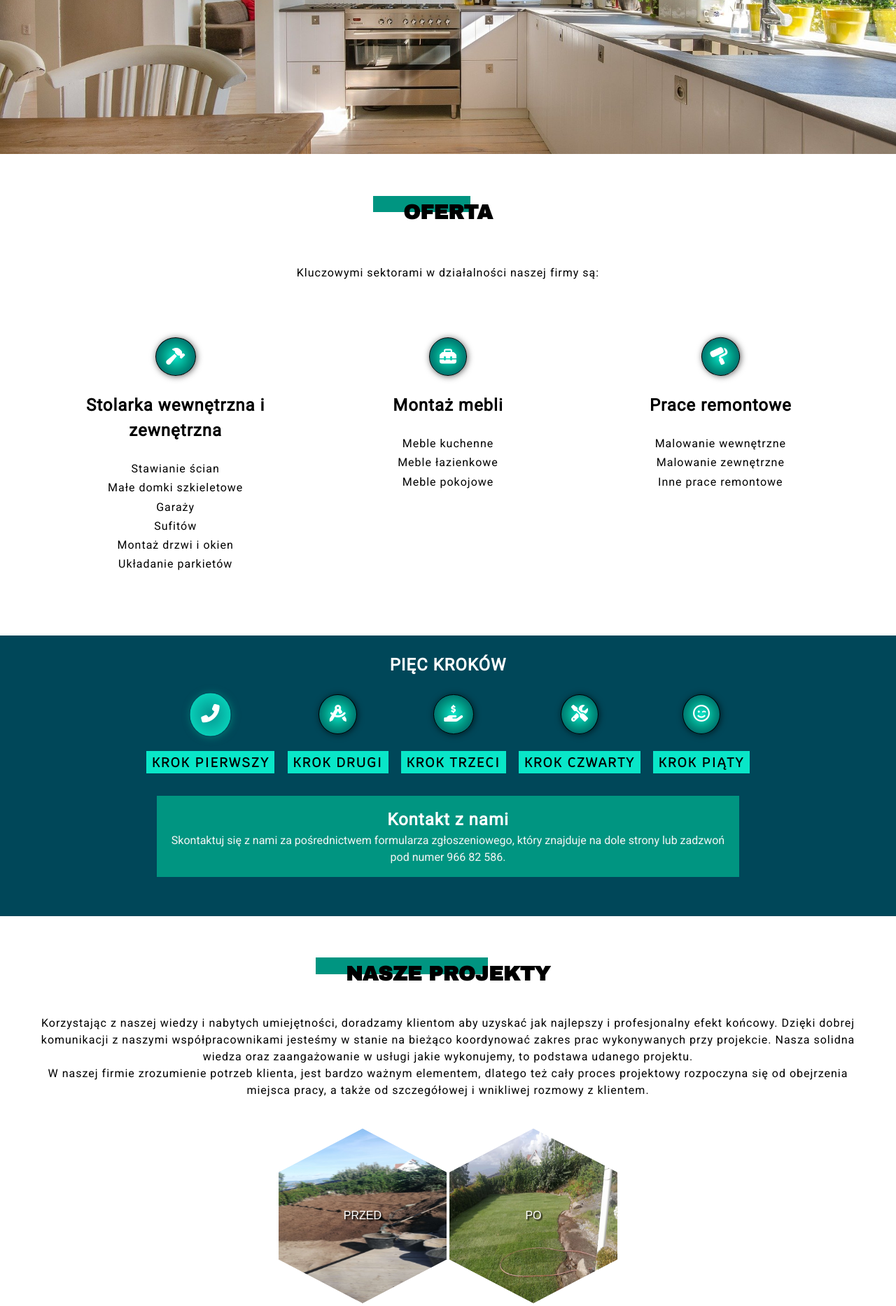
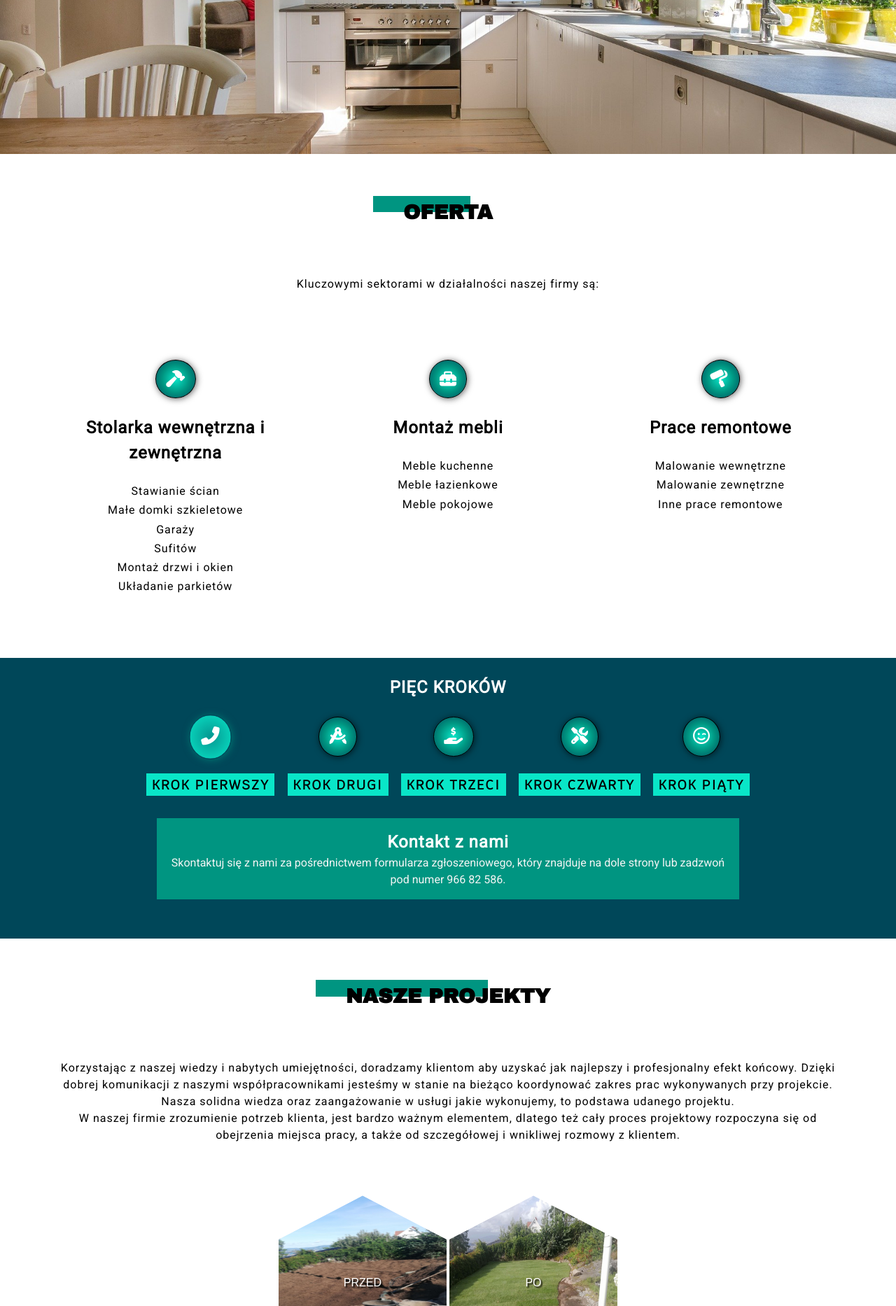
Before and after one commit to R3M3KPOL/PROFF, a PHP site: page / in a window 1280 px wide. Shown: the part 1800-3666 px from the top of the page at 70% size. Run offline with PHP 8.4, Linux system fonts and the light colour scheme; some libraries are stand-ins or nearby versions.

Commit message:
next edit

```diff
--- a/css/style.css
+++ b/css/style.css
@@ -15,7 +15,6 @@
   -webkit-box-direction: normal;
       -ms-flex-direction: column;
           flex-direction: column;
-  padding: 2em;
   margin: 0 auto;
   -webkit-box-pack: center;
       -ms-flex-pack: center;
@@ -31,7 +30,6 @@
   text-align: center;
   text-transform: uppercase;
   padding: 1.5em;
-  margin: auto;
   position: relative;
   z-index: 2;
 }
@@ -93,7 +91,7 @@
   background: transparent;
   border: none;
   top: calc(0% + 25px);
-  left: 90%;
+  left: 85%;
   z-index: 1000;
 }
 
@@ -298,7 +296,7 @@
   font-size: 1.8rem;
   text-align: center;
   text-transform: uppercase;
-  font-size: 3rem;
+  font-size: 2.3rem;
   text-align: start;
   padding-left: 1em;
   color: whitesmoke;
@@ -310,12 +308,9 @@
   text-align: center;
   letter-spacing: 1px;
   line-height: 1.5;
-  font-size: 1.5rem;
+  font-size: 1rem;
+  padding: 1em;
   color: whitesmoke;
-}
-
-.top__box-img {
-  padding: 2em;
 }
 
 .top__img {
@@ -339,6 +334,7 @@
       -ms-flex-direction: column;
           flex-direction: column;
   margin: auto;
+  padding: 2em;
 }
 
 .top__text-first, .top__text-second {
@@ -360,8 +356,8 @@
           align-items: center;
 }
 
-.middle__about-text {
-  padding: 1em;
+.middle__about {
+  padding: 2em;
 }
 
 .middle__title {
@@ -610,7 +606,8 @@
   color: whitesmoke;
 }
 
-.bottom__about-text {
+.bottom__about {
+  padding: 2em;
   margin: auto;
   max-width: 1200px;
 }
@@ -737,7 +734,6 @@
 }
 
 .contact__heading {
-  padding: 2em;
   color: whitesmoke;
 }
 
@@ -803,7 +799,7 @@
 }
 
 .contact__form {
-  padding: 2em;
+  padding: 1em;
   background-color: white;
   border-radius: 5px;
   margin: 100px auto;
--- a/index.html
+++ b/index.html
@@ -84,9 +84,10 @@
             </div>
         </section>
         <div class="first-img"></div>
+        <section class=""></section>
         <section id="middle" class="middle wrapper-style">
             <h2 class="middle__title  title-heading">Oferta</h2>
-            <div class="middle__about-text">
+            <div class="middle__about">
                 <p class="middle__text tekst-box fade-in">Kluczowymi sektorami w działalności naszej firmy są:
                 </p>
             </div>
@@ -119,7 +120,6 @@
                 </div>
             </div>
         </section>
-
         <section class="steps  wrapper-style">
             <div class="bgc-overlay">
                 <div class="steps__title">
@@ -206,7 +206,7 @@
         </section>
         <section id="bottom" class="bottom wrapper-style">
             <h2 class="bottom__title title-heading">Nasze projekty</h2>
-            <div class="bottom__about-text">
+            <div class="bottom__about">
                 <p class="bottom__text-first tekst-box">Korzystając z naszej wiedzy i nabytych umiejętności, doradzamy
                     klientom aby
                     uzyskać jak
--- a/js/main.js
+++ b/js/main.js
@@ -62,14 +62,14 @@ tab.classList.add('steps__timeline-icon--active')
 
 const appearOptions = {
     threshold: 1,
-    rootMargin: "100px 0px 0px 0px"
+    rootMargin: "0px 0px 100px 0px"
 };
 const faders = document.querySelectorAll('.fade-in')
 
 
-const appearOnScroll = new IntersectionObserver (function (entries, appearOnScroll)
+const appearOnScroll = new IntersectionObserver (function (Entries, appearOnScroll)
  {
-entries.forEach(entry => {
+Entries.forEach(entry => {
 if (! entry.isIntersecting){
     return;
 }else {
--- a/sass/_components.scss
+++ b/sass/_components.scss
@@ -3,7 +3,6 @@
 .wrapper-style {
     display: flex;
     flex-direction: column;
-    padding: 2em;
     margin: 0 auto;
     justify-content: center;
     align-items: center;
@@ -12,7 +11,6 @@
 .title-heading {
     @include cinzel;
     padding: 1.5em;
-    margin: auto;
     position: relative;
     z-index: 2;
 
--- a/sass/style.scss
+++ b/sass/style.scss
@@ -39,7 +39,7 @@
     background: transparent;
     border: none;
     top: calc(0% + 25px);
-    left: 90%;
+    left: 85%;
     z-index: 1000;
 
 
@@ -215,7 +215,7 @@
 
     &__text {
         @include cinzel;
-        font-size: 3rem;
+        font-size: 2.3rem;
         text-align: start;
         padding-left: 1em;
         color: whitesmoke;
@@ -223,7 +223,8 @@
 
     &__sub-text {
         @include roboto;
-        font-size: 1.5rem;
+        font-size: 1rem;
+        padding: 1em;
         color: whitesmoke;
     }
 
@@ -233,23 +234,20 @@
 
 
 .top {
-    &__box-img {
-        padding: 2em;
-
-    }
 
     &__img {
         width: 250px;
         margin: 40px auto;
     }
 
-    &__about {
+    &__about{
         max-width: 1200px;
         display: flex;
         align-items: center;
         justify-content: center;
         flex-direction: column;
         margin: auto;
+        padding: 2em;
     }
 
     &__text-first,
@@ -266,8 +264,8 @@
 .middle {
     align-items: center;
 
-    &__about-text {
-        padding: 1em;
+    &__about{
+        padding: 2em;
     }
 
     &__title {
@@ -448,7 +446,8 @@
     }
 }
 
-.bottom__about-text {
+.bottom__about {
+    padding: 2em;
     margin: auto;
     max-width: 1200px;
 }
@@ -550,7 +549,6 @@
     background-color: #004759cc;
 
     &__heading {
-        padding: 2em;
         color: whitesmoke;
 
     }
@@ -600,7 +598,7 @@
     }
 
     &__form {
-        padding: 2em;
+        padding: 1em;
         background-color: white;
         border-radius: 5px;
         margin: 100px auto;
```
Also changed, not shown: 1 other file.
